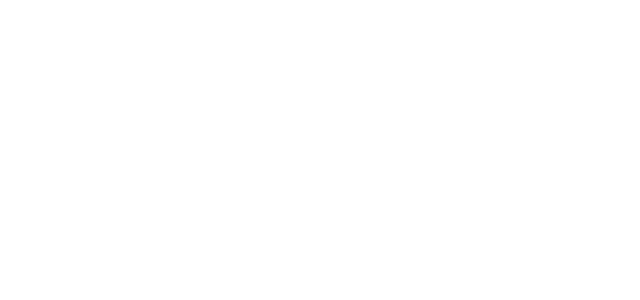
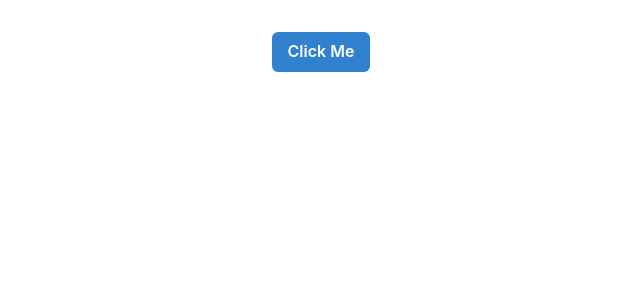
Before and after one commit to abelmore33/Vidly, a React (Vite) app: page / in a window 1280 px wide. Shown: the top 300 px of the page, without its empty margins (319-959 px from the left). Built offline with nearby package versions, Linux system fonts and the light colour scheme.

Commit message:
installed chakra UI

```diff
--- a/package.json
+++ b/package.json
@@ -9,6 +9,10 @@
     "preview": "vite preview"
   },
   "dependencies": {
+    "@chakra-ui/react": "^2.8.2",
+    "@emotion/react": "^11.13.3",
+    "@emotion/styled": "^11.13.0",
+    "framer-motion": "^11.5.5",
     "react": "^18.2.0",
     "react-dom": "^18.2.0"
   },
--- a/src/App.tsx
+++ b/src/App.tsx
@@ -1,11 +1,16 @@
 import { useState } from "react";
+import { Button } from "@chakra-ui/react";
 
 import "./App.css";
 
 function App() {
   const [count, setCount] = useState(0);
 
-  return <div className="App"></div>;
+  return (
+    <div className="App">
+      <Button colorScheme="blue">Click Me</Button>
+    </div>
+  );
 }
 
 export default App;
--- a/src/index.css
+++ /dev/null
@@ -1,69 +0,0 @@
-:root {
-  font-family: Inter, system-ui, Avenir, Helvetica, Arial, sans-serif;
-  line-height: 1.5;
-  font-weight: 400;
-
-  color-scheme: light dark;
-  color: rgba(255, 255, 255, 0.87);
-  background-color: #242424;
-
-  font-synthesis: none;
-  text-rendering: optimizeLegibility;
-  -webkit-font-smoothing: antialiased;
-  -moz-osx-font-smoothing: grayscale;
-  -webkit-text-size-adjust: 100%;
-}
-
-a {
-  font-weight: 500;
-  color: #646cff;
-  text-decoration: inherit;
-}
-a:hover {
-  color: #535bf2;
-}
-
-body {
-  margin: 0;
-  display: flex;
-  place-items: center;
-  min-width: 320px;
-  min-height: 100vh;
-}
-
-h1 {
-  font-size: 3.2em;
-  line-height: 1.1;
-}
-
-button {
-  border-radius: 8px;
-  border: 1px solid transparent;
-  padding: 0.6em 1.2em;
-  font-size: 1em;
-  font-weight: 500;
-  font-family: inherit;
-  background-color: #1a1a1a;
-  cursor: pointer;
-  transition: border-color 0.25s;
-}
-button:hover {
-  border-color: #646cff;
-}
-button:focus,
-button:focus-visible {
-  outline: 4px auto -webkit-focus-ring-color;
-}
-
-@media (prefers-color-scheme: light) {
-  :root {
-    color: #213547;
-    background-color: #ffffff;
-  }
-  a:hover {
-    color: #747bff;
-  }
-  button {
-    background-color: #f9f9f9;
-  }
-}
--- a/src/main.tsx
+++ b/src/main.tsx
@@ -1,10 +1,13 @@
-import React from 'react'
+import  React from 'react'
+import { ChakraProvider } from '@chakra-ui/react'
 import ReactDOM from 'react-dom/client'
-import App from './App'
-import './index.css'
+import App from './App';
 
-ReactDOM.createRoot(document.getElementById('root') as HTMLElement).render(
+const rootElement = document.getElementById('root')
+ReactDOM.createRoot(rootElement).render(
   <React.StrictMode>
-    <App />
+    <ChakraProvider>
+      <App />
+    </ChakraProvider>
   </React.StrictMode>,
 )
```
Also changed, not shown: 1 other file (tests, documents, lock files or other folders).
